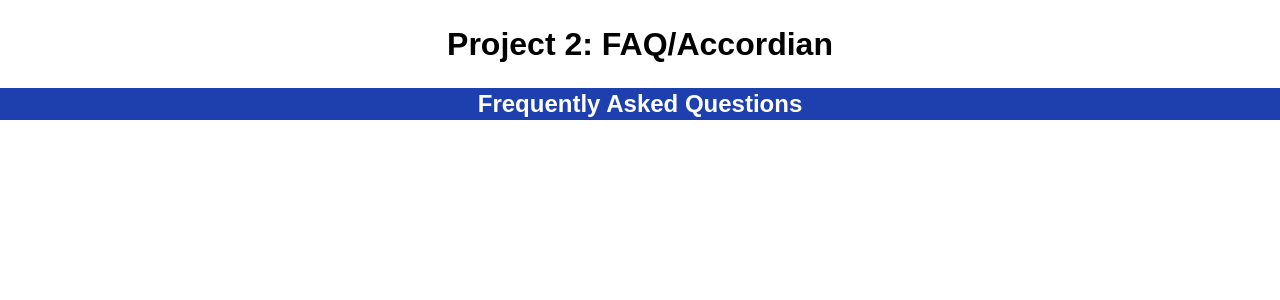
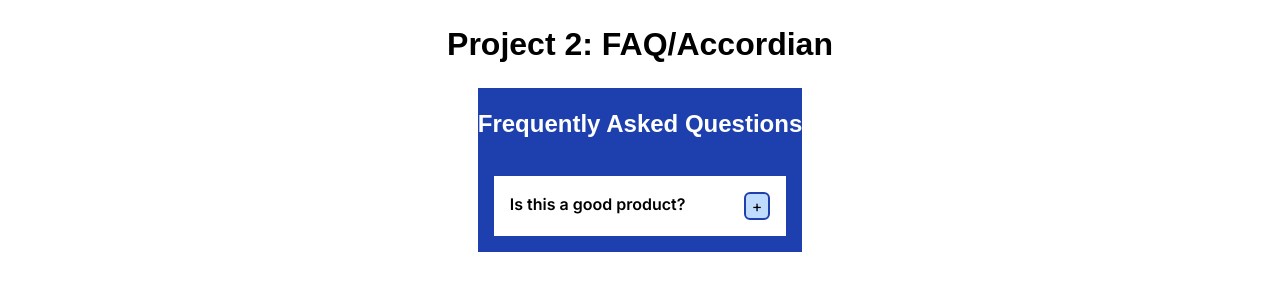
Before and after one commit to wirenpaper/faq-frontend, a Next.js app: page / in a window 1280 px wide. Shown: the top 300 px of the page. Built offline with nearby package versions, Linux system fonts and the light colour scheme.

Commit message:
made first faq question

```diff
--- a/app/page.tsx
+++ b/app/page.tsx
@@ -2,10 +2,20 @@ export default function Home() {
   return (
     <div>
       <h1 className="text-center p-5">Project 2: FAQ/Accordian</h1>
-      <div>
-        <h2 className="bg-blue-800 text-white flex justify-center">
-          Frequently Asked Questions
-        </h2>
+      <div className="flex justify-center">
+        <div className="bg-blue-800">
+          <h2 className="text-white flex justify-center py-5">
+            Frequently Asked Questions
+          </h2>
+          <div>
+            <div className="bg-white m-4 p-4 flex justify-between">
+              <p className="font-semibold">Is this a good product?</p>
+              <button className="border-2 px-1.5 border-blue-800 rounded-md bg-blue-200">
+                +
+              </button>
+            </div>
+          </div>
+        </div>
       </div>
     </div>
   );
```
